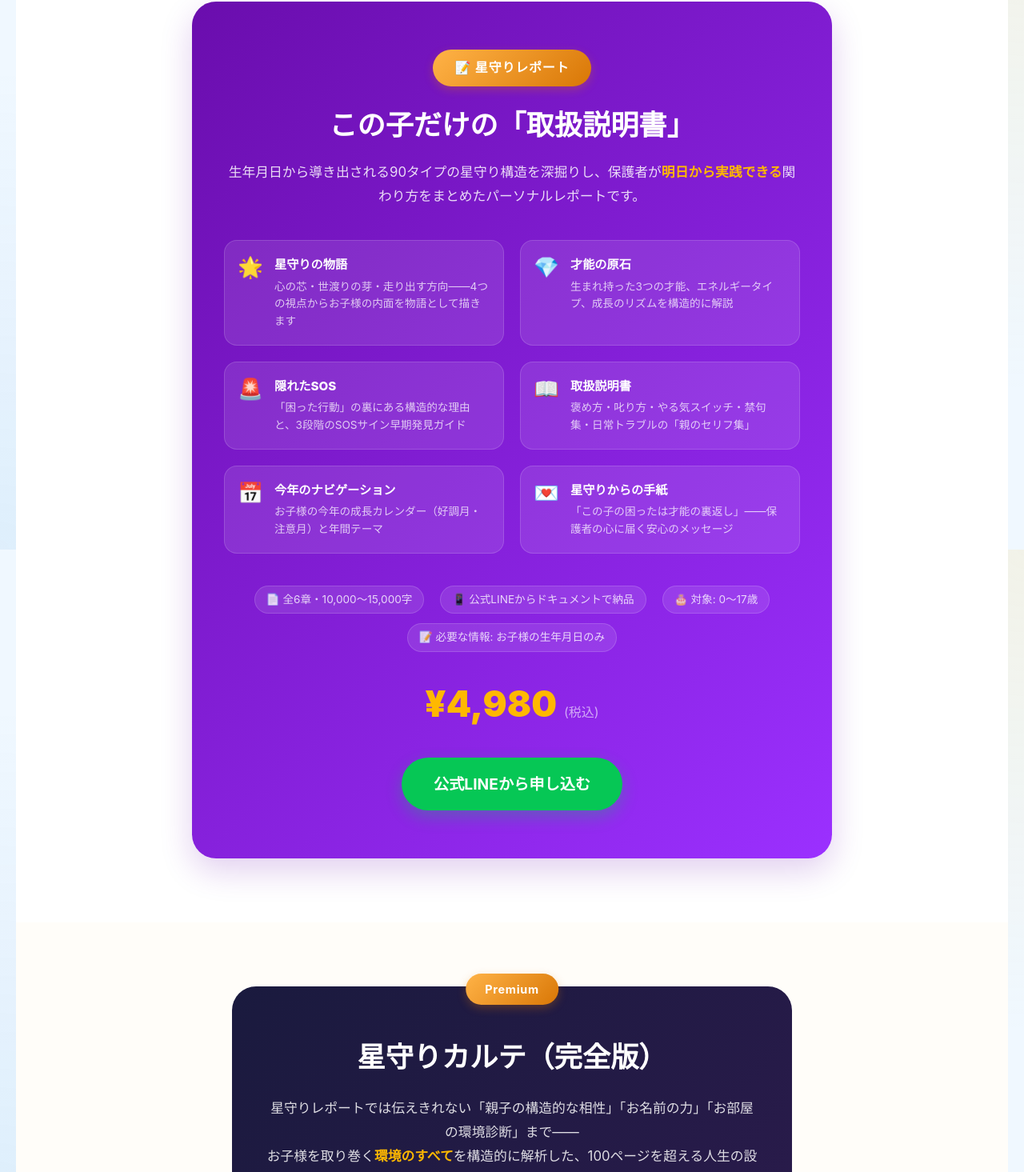
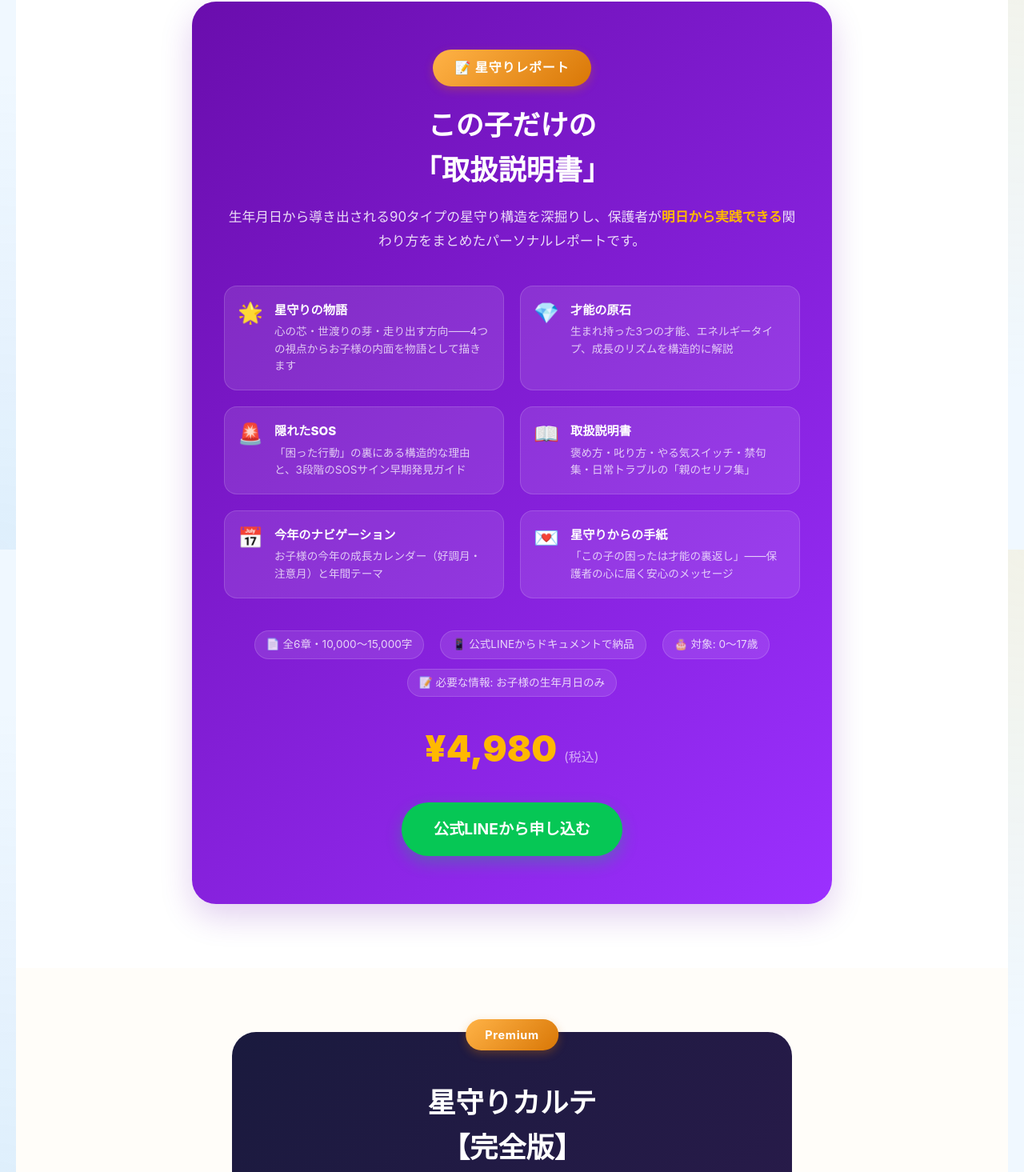
Before and after one commit to naotoada/hoshimori-web, a Next.js app: page / in a window 1280 px wide. Shown: the part 2513-3978 px from the top of the page at 80% size. Built offline with nearby package versions, Linux system fonts and the light colour scheme.

Commit message:
copy: add line breaks to report/karte headings, use 【】

```diff
--- a/src/app/page.tsx
+++ b/src/app/page.tsx
@@ -88,7 +88,7 @@ export default function Home() {
         <div className={styles.container}>
           <div className={styles.reportBox}>
             <span className={styles.reportBadge}>📝 星守りレポート</span>
-            <h2>この子だけの「取扱説明書」</h2>
+            <h2>この子だけの<br/>「取扱説明書」</h2>
             <p className={styles.reportLead}>
               生年月日から導き出される90タイプの星守り構造を深掘りし、<br className={styles.spOnly}/>
               保護者が<strong>明日から実践できる</strong>関わり方をまとめたパーソナルレポートです。
@@ -160,7 +160,7 @@ export default function Home() {
         <div className={styles.container}>
           <div className={styles.premiumBox}>
             <span className={styles.premiumBadge}>Premium</span>
-            <h2>星守りカルテ（完全版）</h2>
+            <h2>星守りカルテ<br/>【完全版】</h2>
             <p className={styles.premiumLead}>
               星守りレポートでは伝えきれない「親子の構造的な相性」「お名前の力」「お部屋の環境診断」まで——<br/>
               お子様を取り巻く<strong>環境のすべて</strong>を構造的に解析した、100ページを超える人生の設計図。<br/>
```
